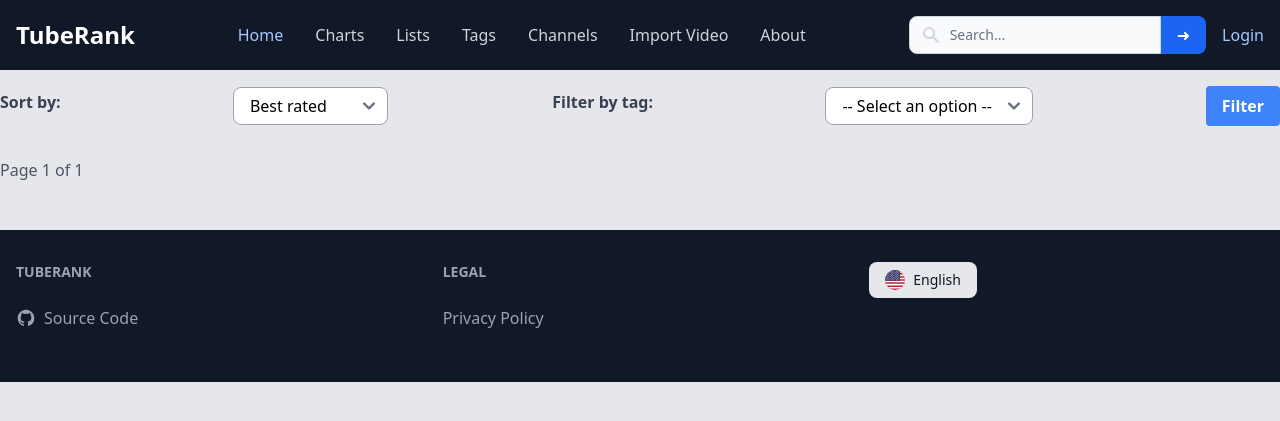
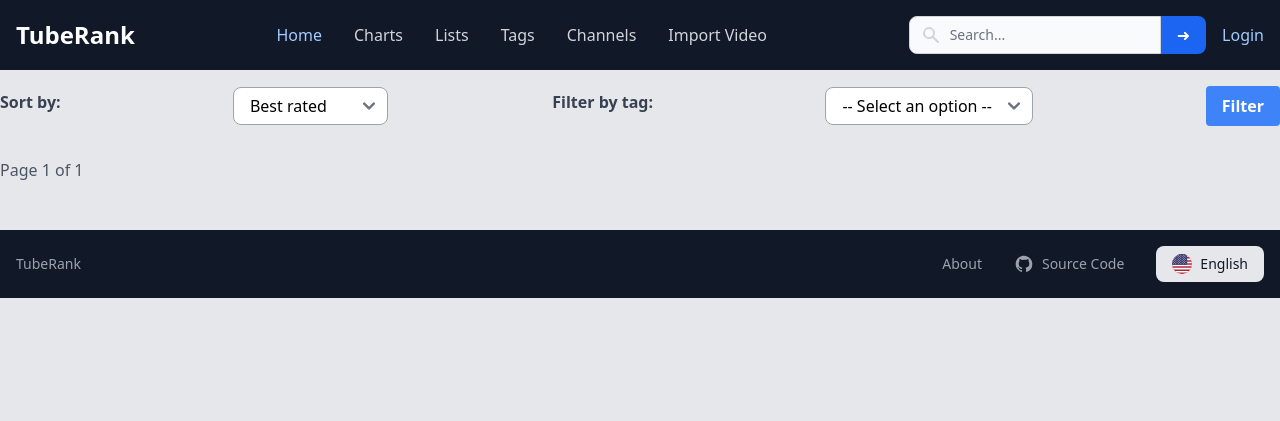
Before and after one commit to dbeley/tuberank, a Django app: page /charts in a window 1280 px wide. Shown: the top 421 px of the page. Run offline with Django 4.2, Linux system fonts and the light colour scheme; data that the repository does not hold is empty; style sheets or scripts are compiled from the project's sources; some libraries are stand-ins or nearby versions.

Commit message:
Simplify footer

```diff
--- a/ratings/templates/base.html
+++ b/ratings/templates/base.html
@@ -120,9 +120,6 @@
         <li><a href="{% url 'import_video' %}"
                class="block py-2 pl-3 pr-4 text-gray-300 rounded hover:bg-gray-700 md:hover:bg-transparent md:hover:text-blue-300 md:p-0">{% translate "Import Video" %}</a>
         </li>
-        <li><a href="#"
-               class="block py-2 pl-3 pr-4 text-gray-300 rounded hover:bg-gray-700 md:hover:bg-transparent md:hover:text-blue-300 md:p-0">{% translate "About" %}</a>
-        </li>
       </ul>
     </div>
   </div>
@@ -132,14 +129,16 @@
   {% endblock content %}
 </div>
 <footer class="bg-gray-900 text-gray-400">
-  <div class="mx-auto w-full max-w-screen-xl">
-    <div class="grid grid-cols-2 gap-8 px-4 py-6 lg:py-8 md:grid-cols-3">
-      <div>
-        <h2 class="mb-6 text-sm font-semibold uppercase">TubeRank</h2>
-        <ul class="font-medium">
-          <li class="mb-4">
-            <a href="#" class="hover:text-gray-200">
-              <div class="inline-flex items-center">
+  <div class="w-full mx-auto max-w-screen-xl p-4 md:flex md:items-center md:justify-between">
+      <span class="text-sm sm:text-center"><a href="https://flowbite.com/" class="hover:text-gray-200">TubeRank</a>
+    </span>
+    <ul class="flex flex-wrap items-center mt-3 text-sm font-medium sm:mt-0">
+      <li>
+        <a href="#" class="mr-4 hover:text-gray-200 md:mr-6 px-2">{% translate "About" %}</a>
+      </li>
+      <li>
+        <a href="https://www.github.com" class="mr-4 hover:text-gray-200 md:mr-6 pt-4">
+          <div class="inline-flex items-center mt-1">
             <svg class="w-5 h-5" fill="currentColor" viewBox="0 0 24 24" aria-hidden="true">
               <path fill-rule="evenodd"
                     d="M12 2C6.477 2 2 6.484 2 12.017c0 4.425 2.865 8.18 6.839 9.504.5.092.682-.217.682-.483 0-.237-.008-.868-.013-1.703-2.782.605-3.369-1.343-3.369-1.343-.454-1.158-1.11-1.466-1.11-1.466-.908-.62.069-.608.069-.608 1.003.07 1.531 1.032 1.531 1.032.892 1.53 2.341 1.088 2.91.832.092-.647.35-1.088.636-1.338-2.22-.253-4.555-1.113-4.555-4.951 0-1.093.39-1.988 1.029-2.688-.103-.253-.446-1.272.098-2.65 0 0 .84-.27 2.75 1.026A9.564 9.564 0 0112 6.844c.85.004 1.705.115 2.504.337 1.909-1.296 2.747-1.027 2.747-1.027.546 1.379.202 2.398.1 2.651.64.7 1.028 1.595 1.028 2.688 0 3.848-2.339 4.695-4.566 4.943.359.309.678.92.678 1.855 0 1.338-.012 2.419-.012 2.747 0 .268.18.58.688.482A10.019 10.019 0 0022 12.017C22 6.484 17.522 2 12 2z"
@@ -149,17 +148,7 @@
           </div>
         </a>
       </li>
-        </ul>
-      </div>
-      <div>
-        <h2 class="mb-6 text-sm font-semibold uppercase">Legal</h2>
-        <ul class="font-medium">
-          <li class="mb-4">
-            <a href="#" class="hover:text-gray-200">Privacy Policy</a>
-          </li>
-        </ul>
-      </div>
-      <div>
+      <li>
         <div class="flex items-center md:order-2">
           <button type="button" data-dropdown-toggle="language-dropdown-menu"
                   class="inline-flex items-center font-medium justify-center px-4 py-2 text-gray-900 text-sm rounded-lg cursor-pointer bg-gray-200 hover:bg-blue-200">
@@ -237,8 +226,8 @@
             </ul>
           </div>
         </div>
-      </div>
-    </div>
+      </li>
+    </ul>
   </div>
 </footer>
 <script src="https://unpkg.com/htmx.org@1.9.1"></script>
```
Lines whose indentation alone changed are shown as unchanged.
